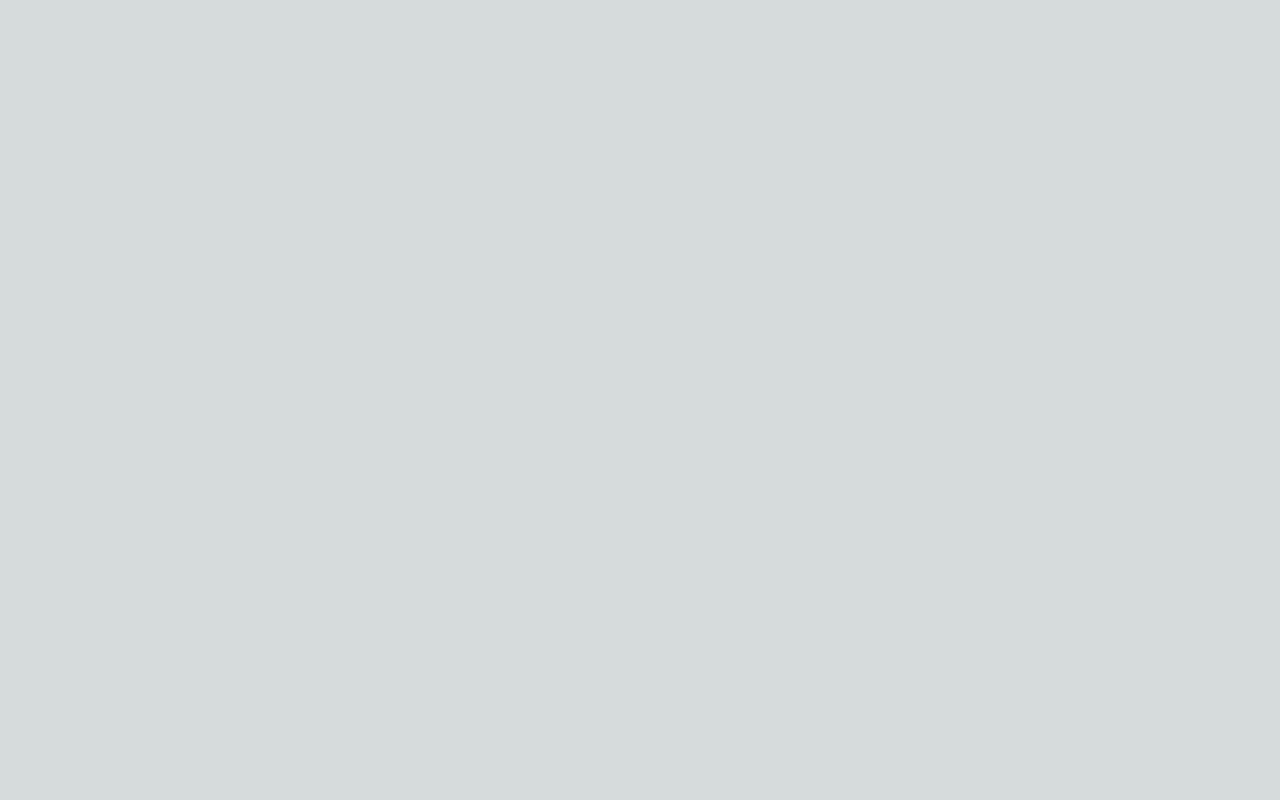
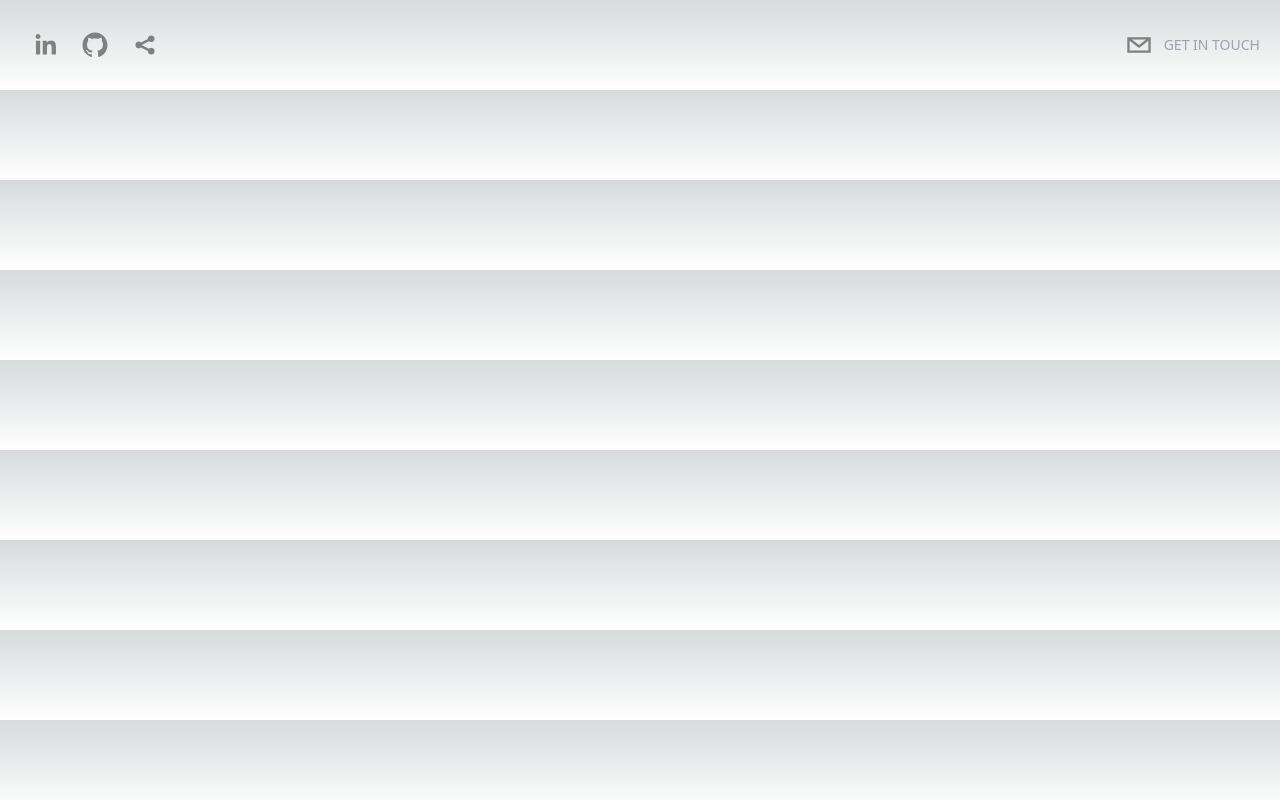
Before and after one commit to SergioCastro26/my-portfolio, a Next.js app: page / in a window 1280 px wide. Built offline with nearby package versions, Linux system fonts and the light colour scheme.

Commit message:
master header social icons

```diff
--- a/components/Header.tsx
+++ b/components/Header.tsx
@@ -1,13 +1,69 @@
-import React from 'react'
+import React from "react";
+import { SocialIcon } from "react-social-icons";
+import { motion } from "framer-motion";
 
-type Props = {}
+type Props = {};
 
 export default function Header({}: Props) {
   return (
-    <header>
-      <div>
+    <header className="sticky top-0 p-5 flex items-start justify-between max-w-7xl mx-auto z-20 xl:items-center">
+      <motion.div
+        initial={{
+          x: -500,
+          opacity: 0,
+          scale: 0.5,
+        }}
+        animate={{
+          x: 0,
+          opacity: 1,
+          scale: 1,
+        }}
+        transition={{ duration: 1.5 }}
+        className="flex flex-row items-center"
+      >
         {/* Social Icons */}
-      </div>
+        <SocialIcon
+          url="https://www.linkedin.com/in/sergio-luis-castro-barrientos-16197b11a/"
+          fgColor="gray"
+          bgColor="transparent"
+        />
+        <SocialIcon
+          url="https://github.com/SergioCastro26"
+          fgColor="gray"
+          bgColor="transparent"
+        />
+        <SocialIcon
+          url="https://x.com/"
+          fgColor="gray"
+          bgColor="transparent"
+        />
+      </motion.div>
+
+      <motion.div
+        initial={{
+          x: 500,
+          opacity: 0,
+          scale: 0.5,
+        }}
+        animate={{
+          x: 0,
+          opacity: 1,
+          scale: 1,
+        }}
+        transition={{ duration: 1.5 }}
+        className="flex flex-row items-center text-gray-300 cursor-pointer"
+      >
+        <SocialIcon
+          className="cursor-pointer"
+          network="email"
+          fgColor="gray"
+          bgColor="transparent"
+        />
+
+        <p className="uppercase hidden md:inline-flex text-sm text-gray-400">
+          Get In Touch
+        </p>
+      </motion.div>
     </header>
-  )
+  );
 }
```
Also changed, not shown: package.json (+5 -3 lines).
